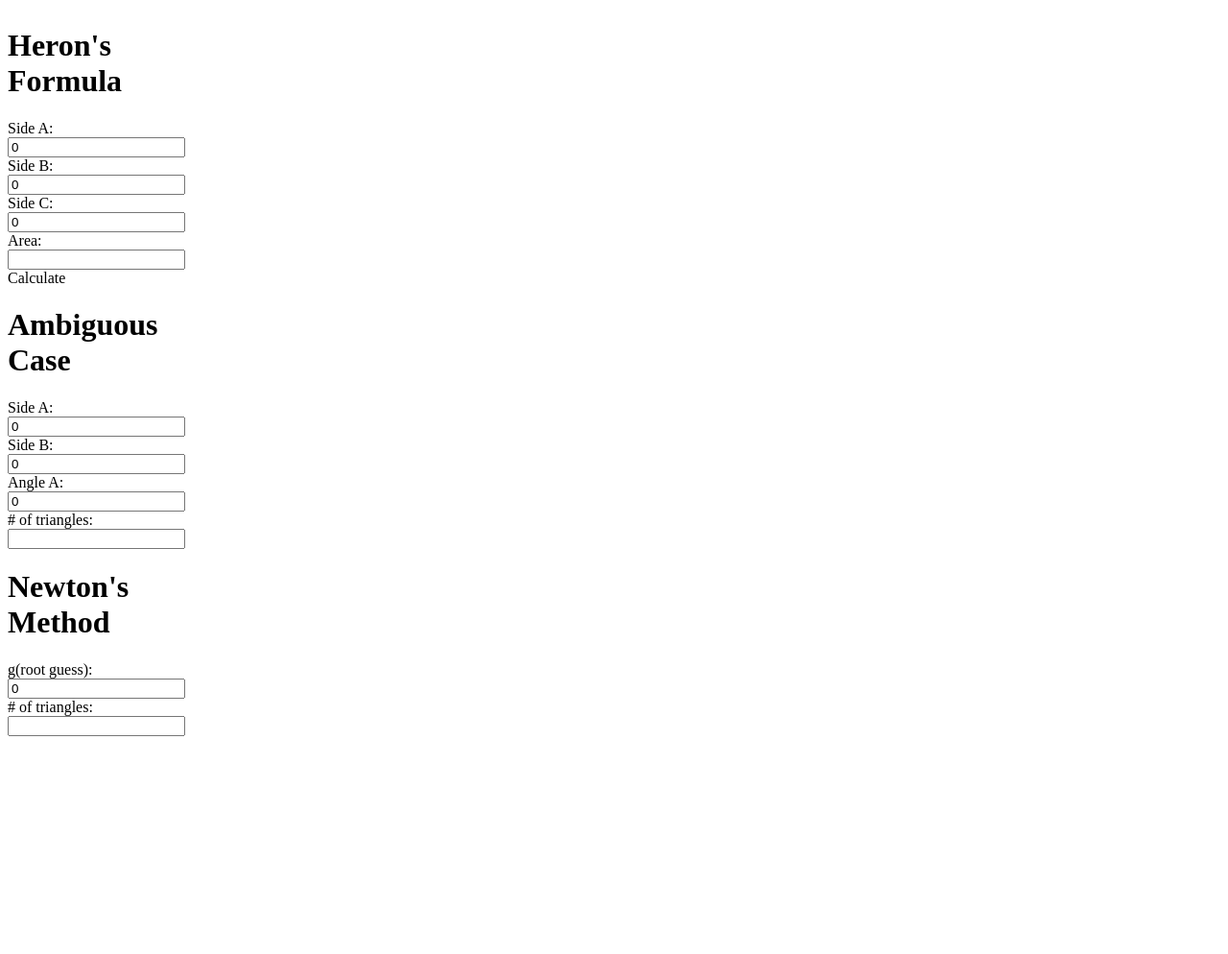
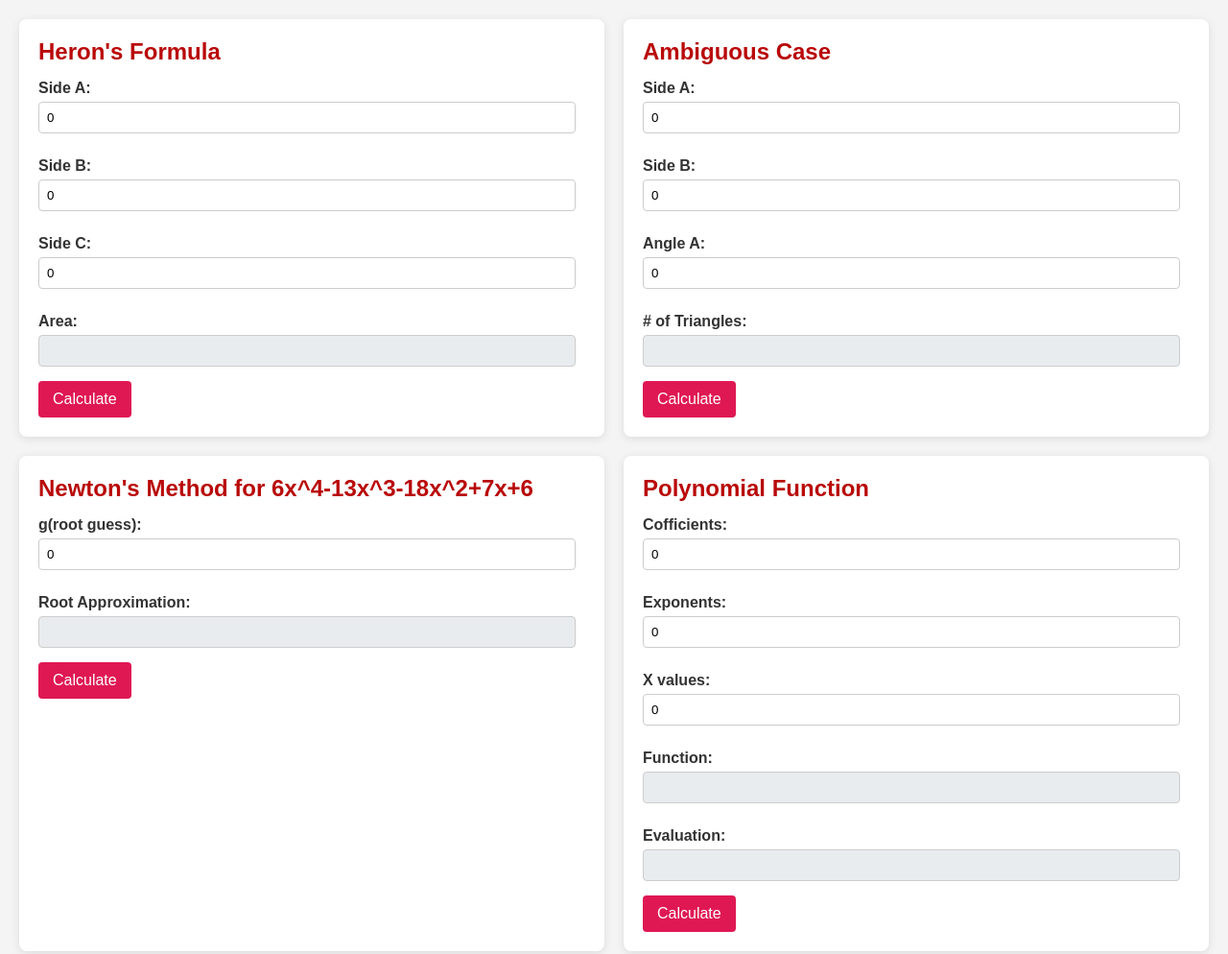
Before and after one commit to 233yeah/Assignment-3, a plain HTML site: page index.html in a window 1280 px wide. Shown: the whole page at 96% size. Before the commit the page ends 800 px from the top, so only its background shows below. Drawn offline with Linux system fonts and the light colour scheme.

Commit message:
buttons now work for heron,ambcase and newton

```diff
--- a/index.html
+++ b/index.html
@@ -9,10 +9,11 @@
     <script src="script.js"></script>
 </head>
 <body>
+    <script defer src="script.js"></script>
     <div class="formulas">
         <div class="heron">
             <h1>Heron's Formula</h1>
-            <form>
+
                 <label for="sideA">Side A:</label>
                 <Input type="number" id="sideAh" name="sidesh"value="0"></Input>
                 <label for="sideB">Side B:</label>
@@ -20,10 +21,11 @@
                 <label for="sideC">Side C:</label>
                 <Input type="number" id="sideCh" name="sidesh"value="0"></Input>
                 <label for="result">Area:</label>
-                <Input type="text" id="result" name="sidesh"value=" "readonly></Input>
-            </form>
-            <button1>Calculate</button>
+                <Input type="text" id="resultH" name="sidesh"value=" "readonly></Input>
+
+            <button id="heronButton">Calculate</button>
         </div>
+
         <div class="ambCase">
             <h1>Ambiguous Case</h1>
             <label for="sideA">Side A:</label>
@@ -32,15 +34,33 @@
                 <Input type="number" id="sideBac" name="sides"value="0"></Input>
                 <label for="sideC">Angle A:</label>
                 <Input type="number" id="angleAac" name="sides"value="0"></Input>
-                <label for="result"># of triangles:</label>
-                <Input type="text" id="result" name="sides"value=" "readonly></Input>
+                <label for="result"># of Triangles:</label>
+                <Input type="text" id="resultAc" name="sides"value=" "readonly></Input>
+                <button id="ambButton">Calculate</button>
         </div>
+
         <div class="newton">
-            <h1>Newton's Method</h1>
+            <h1>Newton's Method for 6x^4-13x^3-18x^2+7x+6</h1>
             <label for="sideA">g(root guess):</label>
-                <Input type="number" id="sideA" name="sides"value="0"></Input>
-                <label for="result"># of triangles:</label>
-                <Input type="text" id="result" name="sides"value=" "readonly></Input>
+                <Input type="number" id="guess" name="sides"value="0"></Input>
+                <label for="result">Root Approximation:</label>
+                <Input type="text" id="resultN" name="sides"value=" "readonly></Input>
+                <button id="newButton">Calculate</button>
+        </div>
+
+        <div class="polynomial">
+            <h1>Polynomial Function</h1>
+                <label for="sideA">Cofficients:</label>
+                <Input type="text" id="cofficients" name="sides"value="0"></Input>
+                <label for="sideB">Exponents:</label>
+                <Input type="text" id="exponents" name="sides"value="0"></Input>
+                <label for="sideC">X values:</label>
+                <Input type="number" id="xVal" name="sides"value="0"></Input>
+                <label for="result">Function:</label>
+                <Input type="text" id="resultP" name="sides"value=" "readonly></Input>
+                <label for="result">Evaluation:</label>
+                <Input type="text" id="resultP" name="sides"value=" "readonly></Input>
+                <button>Calculate</button>
         </div>
     </div>
 </body>
--- a/script.js
+++ b/script.js
@@ -1,20 +1,14 @@
-const sideAh = document.getElementById("sideAh");
-const sideBh = document.getElementById("sideBh");
-const sideCh = document.getElementById("sideCh");
+
 function heronf(a,b,c){
     return (1/4)*(Math.sqrt(4*Math.pow(a,2)*Math.pow(b,2)-(Math.pow((Math.pow(a,2)+Math.pow(b,2)-Math.pow(c,2)),2))))
 }
-let area = heronf(sideAh,sideBh,sideCh);
-console.log(area);
-console.log(Math.round((area*100))/100);
-
-let sideAac=2;
-let sideBac=2;
-let angleAac=2;
 
 function ambf(a,b,angle){
     let h = b*Math.sin(angle*(Math.PI/180));
-    if(angle<180){
+    if(a==0||b==0||angle==0){
+        return("please enter a number in each field")
+    }
+    else if(angle<180){
         if(a==h){
             return("Right Triangle.")
         }
@@ -39,14 +33,37 @@ function ambf(a,b,angle){
 }
 
     function newton(g){
-        let x1=0;
-        do while(Math.abs(g-x1)<0.0001){
-        x1=g-((6*Math.pow(g,4)-(13*Math.pow(g,3))-(18*Math.pow(g,2))+(7*g)+6)/(24*Math.pow(g,3)-(39*Math.pow(g,2))-(36*g)+7));
-        g=x1;
+    let x1=g-((6*Math.pow(g,4)-(13*Math.pow(g,3))-(18*Math.pow(g,2))+(7*g)+6)/(24*Math.pow(g,3)-(39*Math.pow(g,2))-(36*g)+7));
+        while(Math.abs(g-x1)>0.000000000001){
+            g=x1;
+            x1=g-((6*Math.pow(g,4)-(13*Math.pow(g,3))-(18*Math.pow(g,2))+(7*g)+6)/(24*Math.pow(g,3)-(39*Math.pow(g,2))-(36*g)+7));
+      }
+    return (x1);
     }
-    }
-    console.log(newton(1));
 
-    function poly(c,e,x){
+    document.addEventListener("DOMContentLoaded", function() {
+        const hbutton = document.getElementById("heronButton");
+        hbutton.addEventListener("click", function() {
+            const a = parseFloat(document.getElementById("sideAh").value);
+            const b = parseFloat(document.getElementById("sideBh").value);
+            const c = parseFloat(document.getElementById("sideCh").value);
+            const area = heronf(a, b, c);
+            if(a!=0||b!=0||c!=0){
+                document.getElementById("resultH").value = Math.round(area * 100) / 100;}
+            else{
+                document.getElementById("resultH").value = "please enter a number in each field";}
+        });
 
-    }
+        const abutton = document.getElementById("ambButton");
+            abutton.addEventListener("click", function() {
+            const acase = parseFloat(document.getElementById("sideAac").value);
+            const bcase = parseFloat(document.getElementById("sideBac").value);
+            const ccase = parseFloat(document.getElementById("angleAac").value);
+            document.getElementById("resultAc").value =  ambf(acase, bcase, ccase);  });
+
+        const newButton = document.getElementById("newButton");
+            newButton.addEventListener("click", function() {
+            const guess = parseFloat(document.getElementById("guess").value);
+            document.getElementById("resultN").value =  newton(guess);  });
+
+        });
--- a/style.css
+++ b/style.css
@@ -1,7 +1,86 @@
-.formulas{
+
+ /* Basic Reset */
+* {
+    box-sizing: border-box;
+    margin: 0;
+    padding: 0;
+}
+
+body {
+    font-family: Arial, sans-serif;
+    background-color: #f4f4f4;
+    color: #333;
+    padding: 20px;
+}
+
+/* Container for the formulas */
+.formulas {
     display: flex;
-    flex-direction:column;
-    justify-content: space-evenly;
-    height: 100px;
-    width: 100px;
+    flex-direction: column;
+    gap: 20px; /* Space between sections */
 }
+
+/* Section styling */
+.heron, .ambCase, .newton, .polynomial {
+    background-color: #fff;
+    border-radius: 8px;
+    box-shadow: 0 2px 10px rgba(0, 0, 0, 0.1);
+    padding: 20px;
+}
+
+/* Headings */
+h1 {
+    font-size: 24px;
+    margin-bottom: 15px;
+    color: #b90909; /* Accent color for headings */
+}
+
+/* Form elements */
+label {
+    display: block;
+    margin: 10px 0 5px;
+    font-weight: bold;
+}
+
+input[type="number"],
+input[type="text"] {
+    width: calc(100% - 10px); /* Full width minus padding */
+    padding: 8px;
+    border: 1px solid #ccc;
+    border-radius: 4px;
+    margin-bottom: 15px; /* Space below inputs */
+}
+
+/* Readonly input styling */
+input[readonly] {
+    background-color: #e9ecef;
+}
+
+/* Button styling */
+button {
+    background-color: #df1854;
+    color: white;
+    border: none;
+    padding: 10px 15px;
+    border-radius: 4px;
+    cursor: pointer;
+    font-size: 16px;
+    transition: background-color 0.3s;
+}
+
+button:hover {
+    background-color: #7e1131; /* Darker shade on hover */
+}
+
+/* Responsive styling */
+@media (min-width: 600px) {
+    .formulas {
+        flex-direction: row;
+        flex-wrap: wrap;
+        justify-content: space-between; /* Align sections evenly */
+    }
+
+    .heron, .ambCase, .newton, .polynomial {
+        flex: 1 1 calc(45% - 20px); /* Two columns layout */
+    }
+}
```
